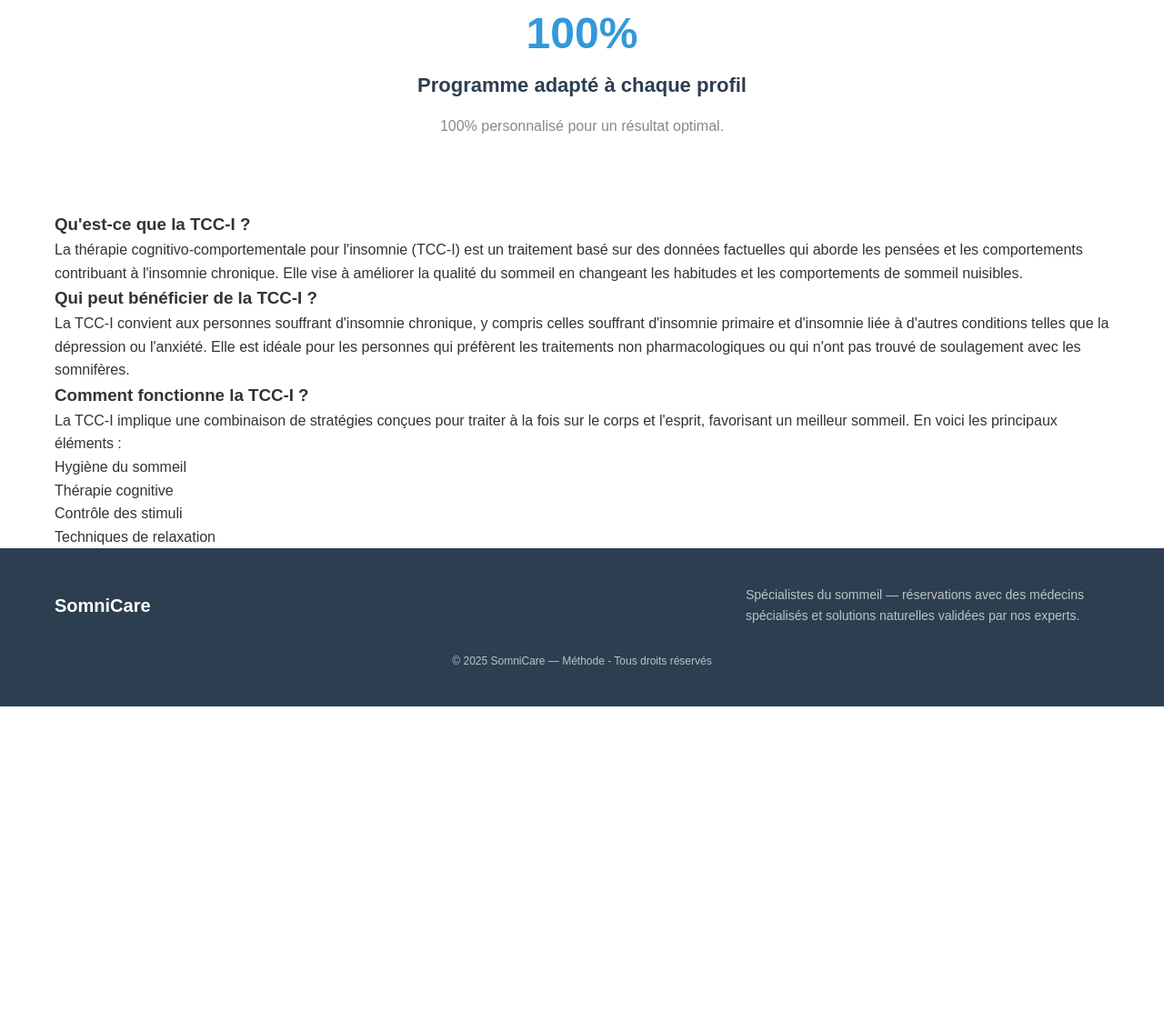
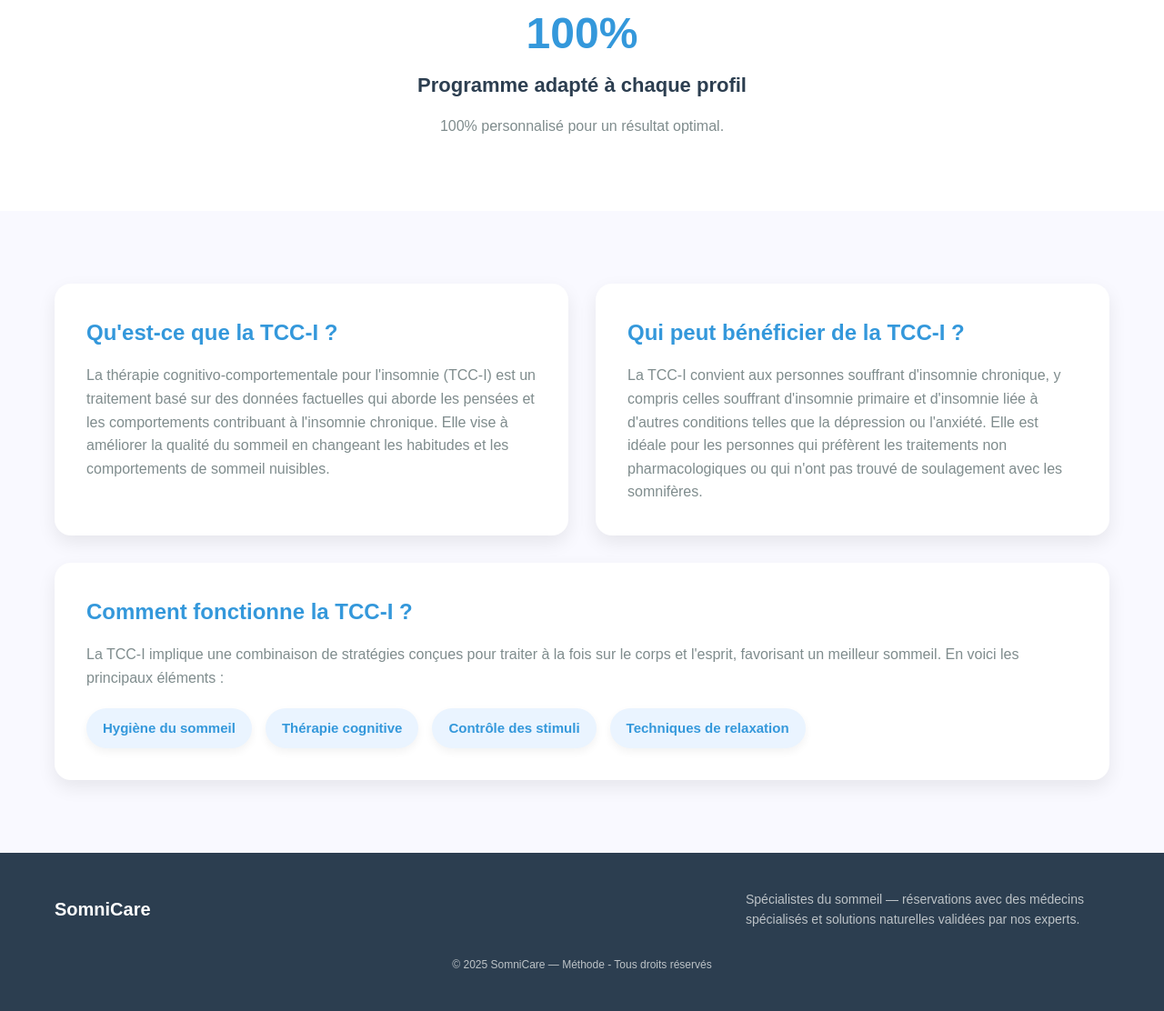
Before and after one commit to samy954/SOMNICARE, a PHP site: page /methode.html in a window 1280 px wide. Shown: the part 1160-2272 px from the top of the page at 91% size. Before the commit the page ends 1937 px from the top, so only its background shows below. Run offline with PHP 8.4, Linux system fonts and the light colour scheme.

Commit message:
Modification methode.css

```diff
--- a/Projet_Somnicaire/Site/css/methode.css
+++ b/Projet_Somnicaire/Site/css/methode.css
@@ -98,3 +98,79 @@
         font-size: 15px;
     }
 }
+/* SECTION TCC-I */
+.tcci-section {
+    padding: 80px 0;
+    background: #f9f9ff; /* léger rose/blanc élégant */
+}
+
+.tcci-grid {
+    display: grid;
+    grid-template-columns: repeat(2, 1fr);
+    gap: 30px;
+}
+
+/* Carte TCC */
+.tcci-card {
+    background: white;
+    padding: 35px;
+    border-radius: 18px;
+    box-shadow: 0 8px 20px rgba(0,0,0,0.08);
+    transition: transform 0.25s ease, box-shadow 0.25s ease;
+}
+
+/* Hover effet léger */
+.tcci-card:hover {
+    transform: translateY(-5px);
+    box-shadow: 0 12px 28px rgba(0,0,0,0.12);
+}
+
+/* Titres */
+.tcci-card h3 {
+    font-size: 24px;
+    font-weight: 700;
+    color: #3498db;
+    margin-bottom: 15px;
+}
+
+/* Paragraphe */
+.tcci-card p {
+    color: #7f8c8d;
+    line-height: 1.6;
+    font-size: 16px;
+}
+
+/* Carte pleine largeur */
+.full-width {
+    grid-column: span 2;
+}
+
+/* Éléments de la liste TCC-I */
+.tcci-elements {
+    display: flex;
+    flex-wrap: wrap;
+    margin-top: 20px;
+    gap: 15px;
+}
+
+.tcci-elements .element {
+    background: #eaf4ff;
+    color: #3498db;
+    padding: 10px 18px;
+    border-radius: 25px;
+    font-weight: 600;
+    font-size: 15px;
+    display: inline-block;
+    box-shadow: 0 4px 10px rgba(0,0,0,0.05);
+}
+
+/* Responsive */
+@media (max-width: 900px) {
+    .tcci-grid {
+        grid-template-columns: 1fr;
+    }
+
+    .full-width {
+        grid-column: span 1;
+    }
+}
```
